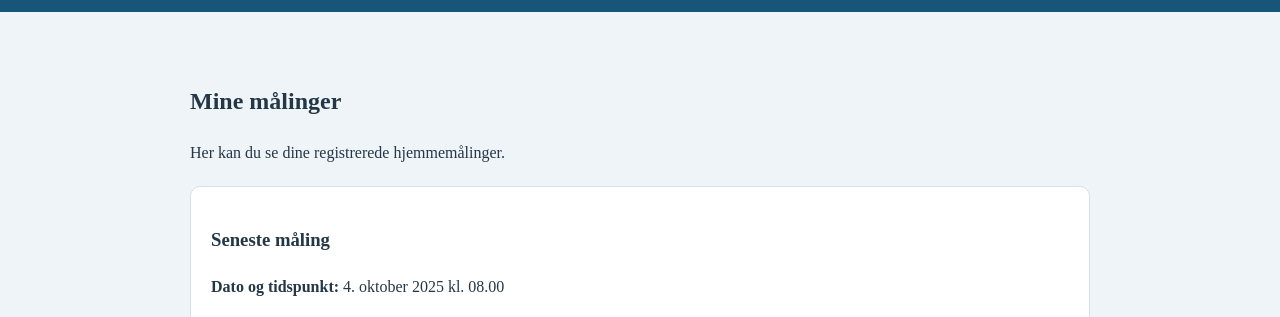
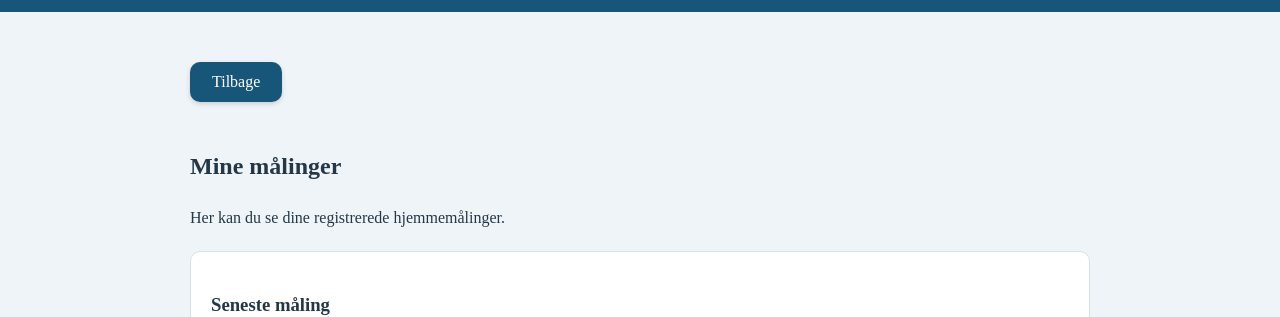
Before and after one commit to maramdiri2006-blip/digitalsystemerprojekt, a plain HTML site: page 3-patientens-maaleoversigt.html in a window 1280 px wide. Shown: the part 73-390 px from the top of the page. Drawn offline with Linux system fonts and the light colour scheme.

Commit message:
tilbage knap

```diff
--- a/3-patientens-maaleoversigt.html
+++ b/3-patientens-maaleoversigt.html
@@ -16,6 +16,11 @@
     </header>
 
     <main class="maram-maaleoversigt">
+
+        <button class="tilbage-knap"
+                onclick="window.location.href='2-registrering-af-hjemmemaaling.html'">
+            Tilbage
+        </button>
 
         <h2>Mine målinger</h2>
         <p>Her kan du se dine registrerede hjemmemålinger.</p>
```
